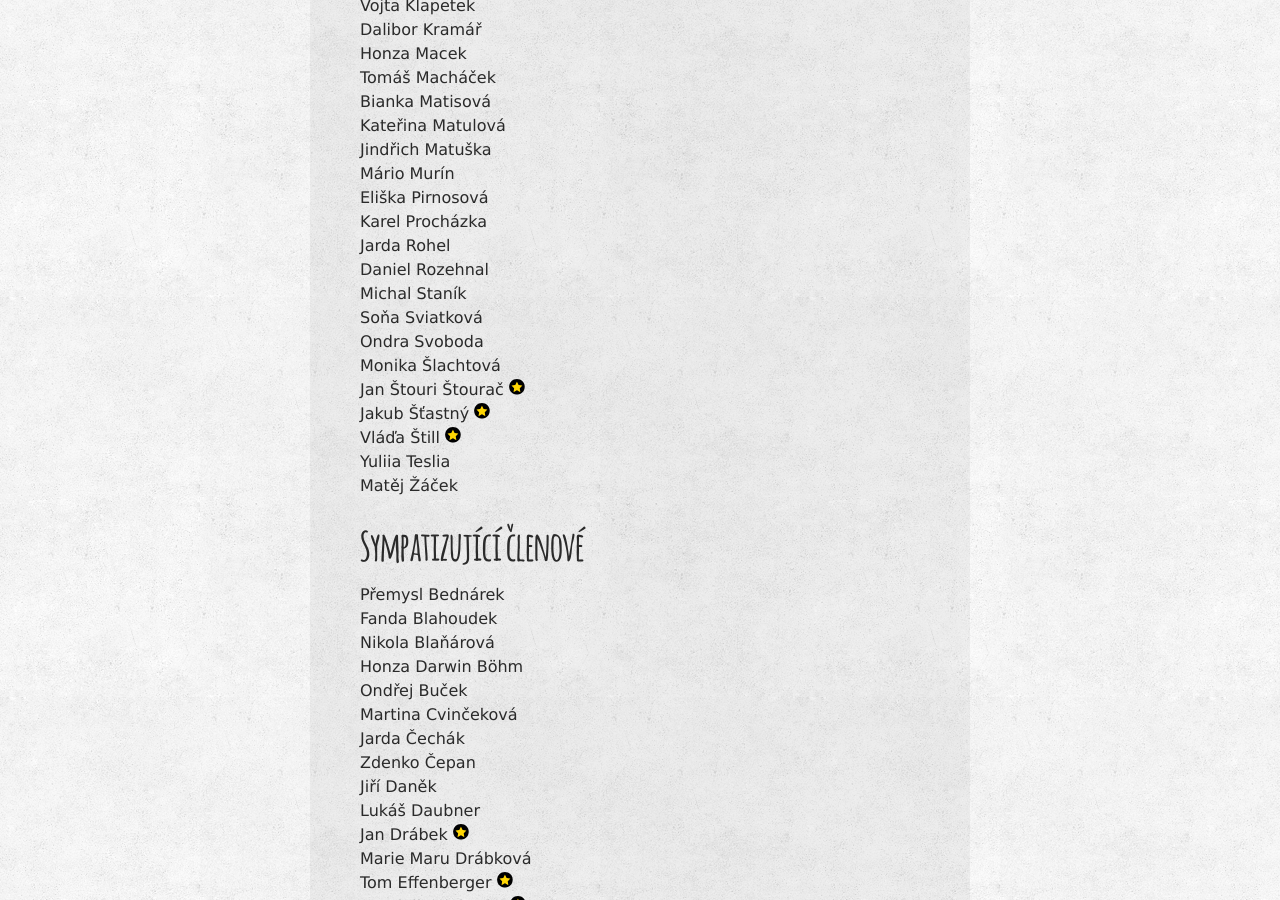
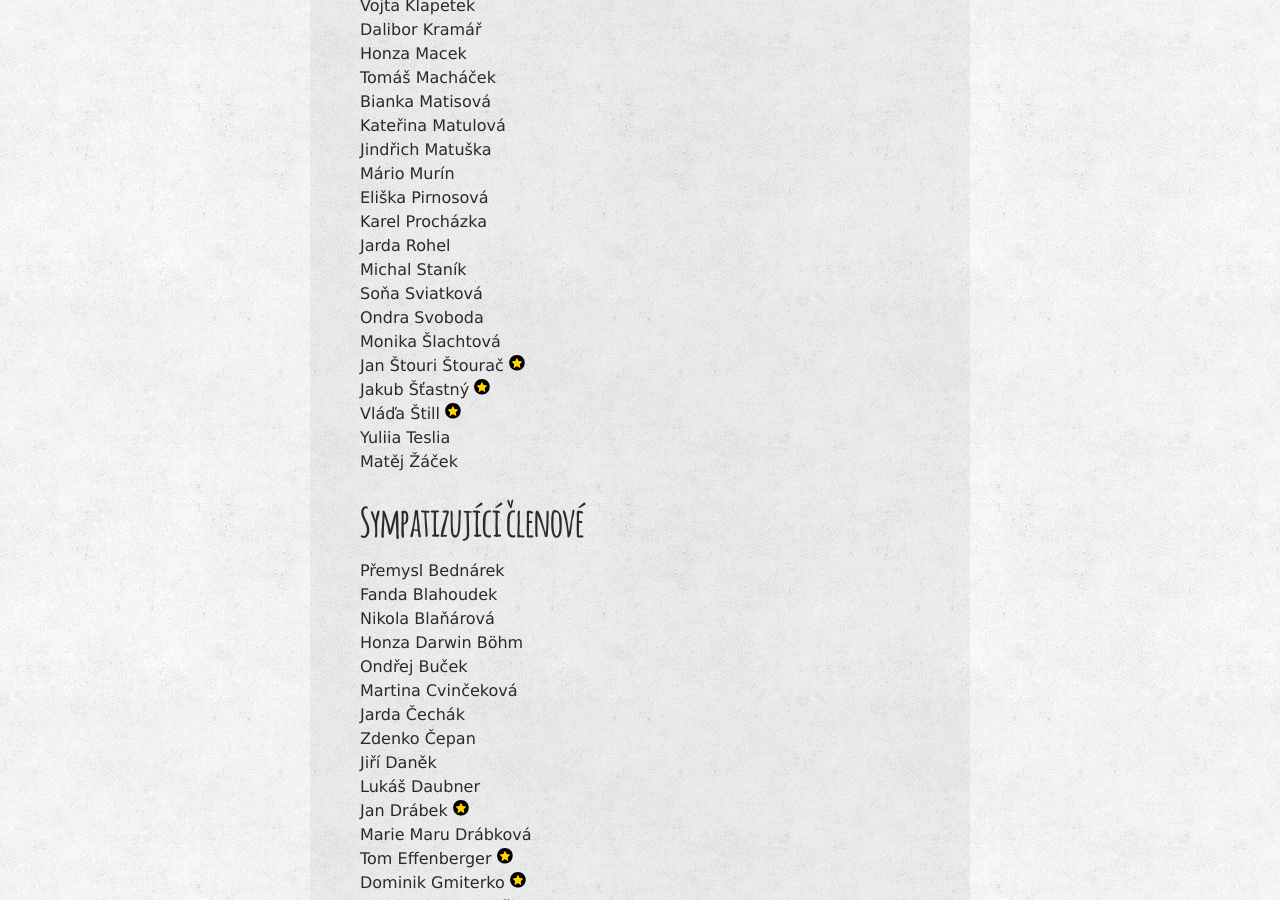
Before and after one commit to zverinec/zverinec-web, a Jekyll site: the page built from _pages/members.md, in a window 1280 px wide and 900 px high, scrolled down 1103 px. Built offline with Jekyll 4.4.1, drawn with Linux system fonts in a browser that asks for light colours; comment, search, counter and statistics services are not loaded.

Commit message:
Move Dan to sympathizing members

```diff
--- a/_pages/members.md
+++ b/_pages/members.md
@@ -41,7 +41,6 @@ Mário Murín<br/>
 Eliška Pirnosová<br/>
 Karel Procházka<br/>
 Jarda Rohel<br/>
-Daniel Rozehnal<br/>
 Michal Staník<br/>
 Soňa Sviatková<br/>
 Ondra Svoboda<br/>
```
Also changed, not shown: other parts of _pages/members.md (+1 -0 lines).
